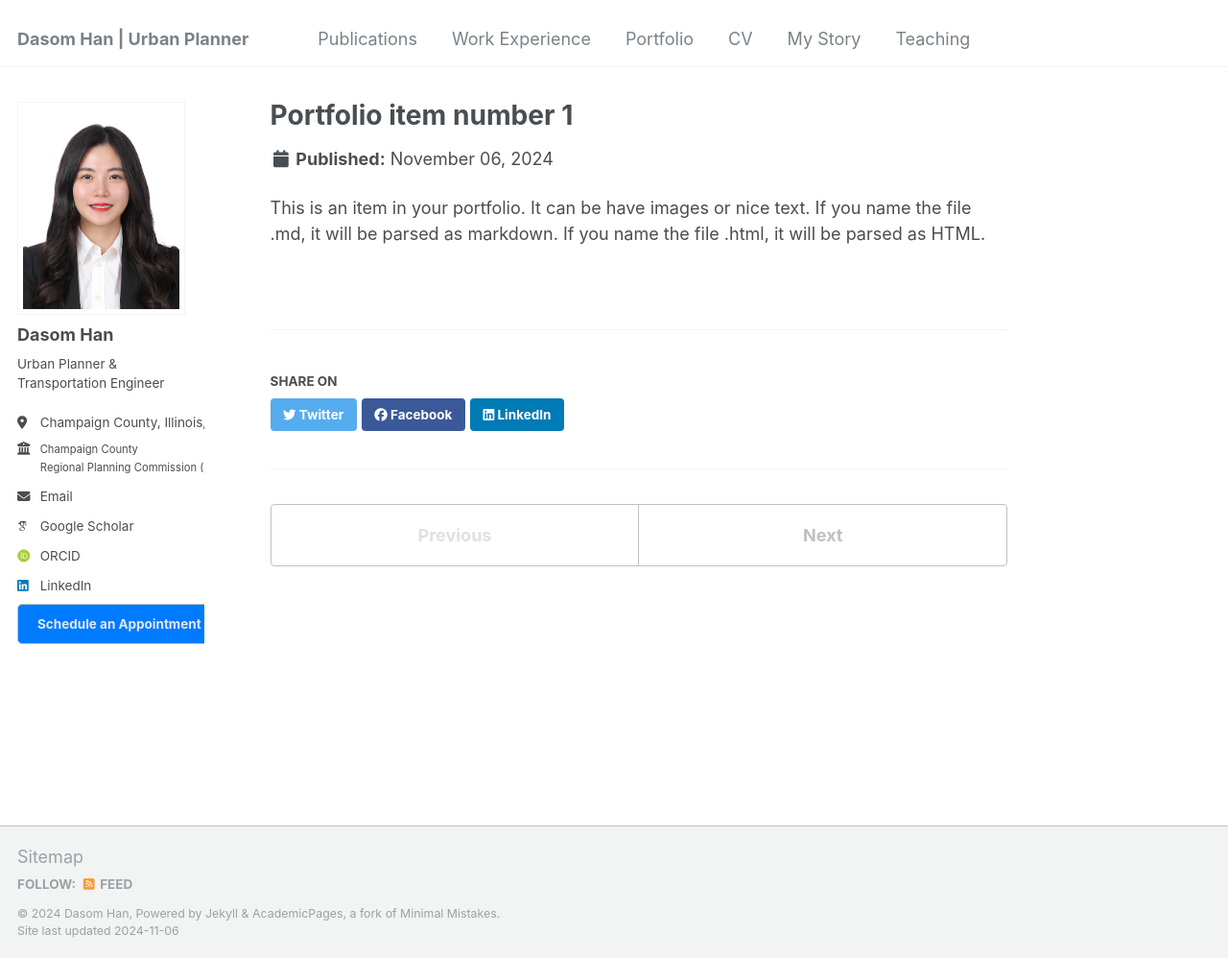
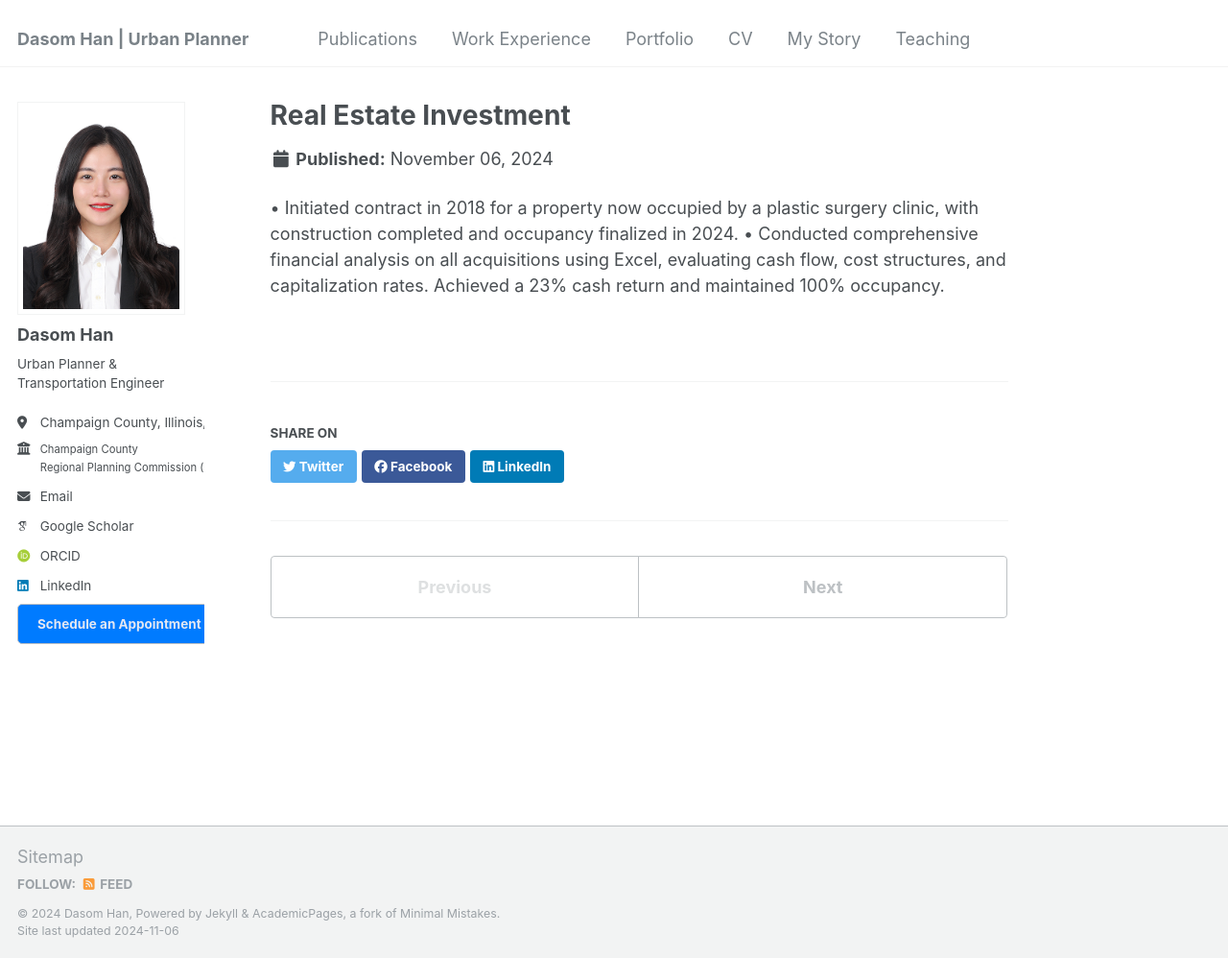
Before and after one commit to dasomh/dasomh.github.io, a Jekyll site: the page built from _portfolio/portfolio-1.md, in a window 1280 px wide and 998 px high. Shown: the whole window at 96% size. Built offline with Jekyll 4.4.1, drawn with Linux system fonts in a browser that asks for light colours; some web fonts are replaced.

Commit message:
Update portfolio-1.md

```diff
--- a/_portfolio/portfolio-1.md
+++ b/_portfolio/portfolio-1.md
@@ -1,7 +1,8 @@
 ---
-title: "Portfolio item number 1"
+title: "Real Estate Investment"
 excerpt: "Short description of portfolio item number 1<br/><img src='/images/500x300.png'>"
 collection: portfolio
 ---
 
-This is an item in your portfolio. It can be have images or nice text. If you name the file .md, it will be parsed as markdown. If you name the file .html, it will be parsed as HTML.
+• Initiated contract in 2018 for a property now occupied by a plastic surgery clinic, with construction completed and occupancy finalized in 2024.
+• Conducted comprehensive financial analysis on all acquisitions using Excel, evaluating cash flow, cost structures, and capitalization rates. Achieved a 23% cash return and maintained 100% occupancy.
```
